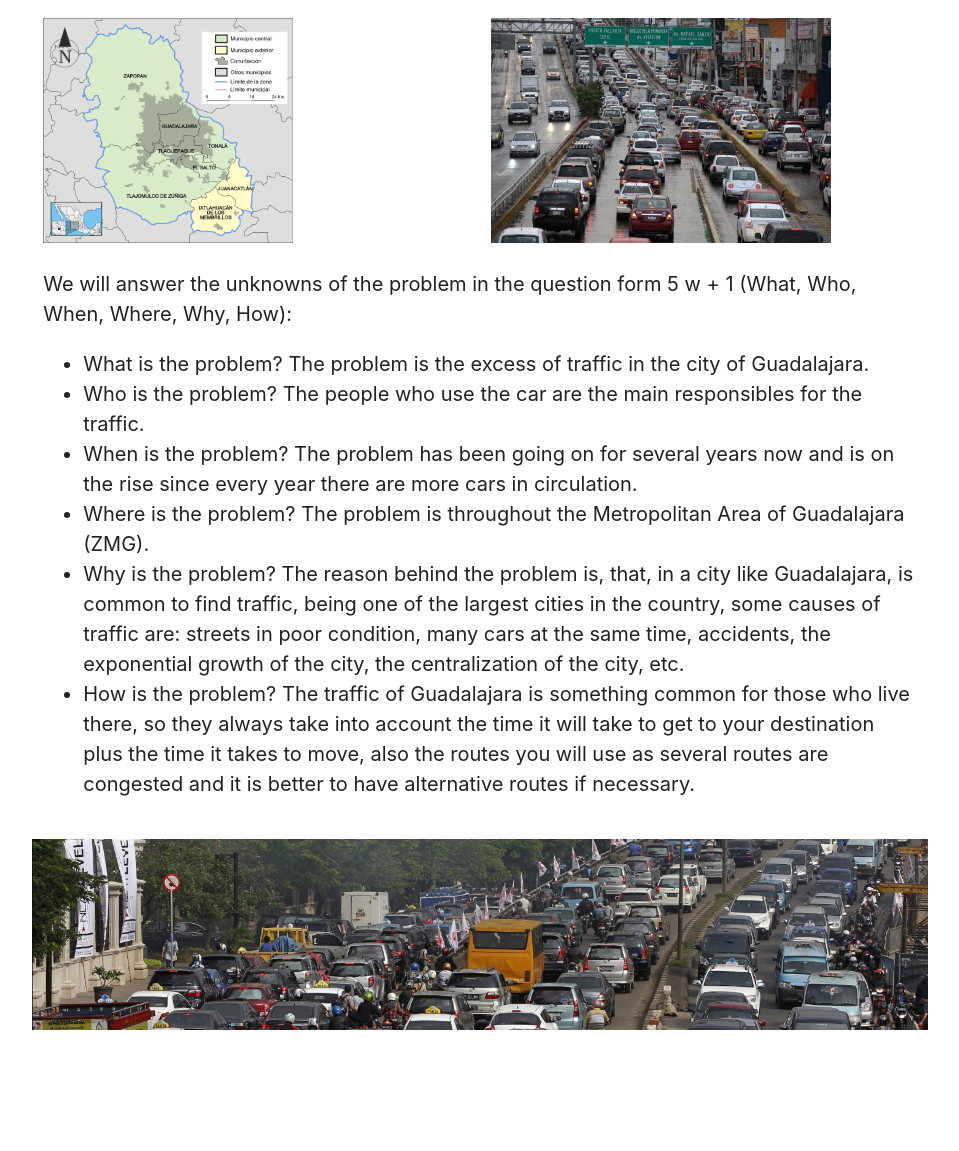
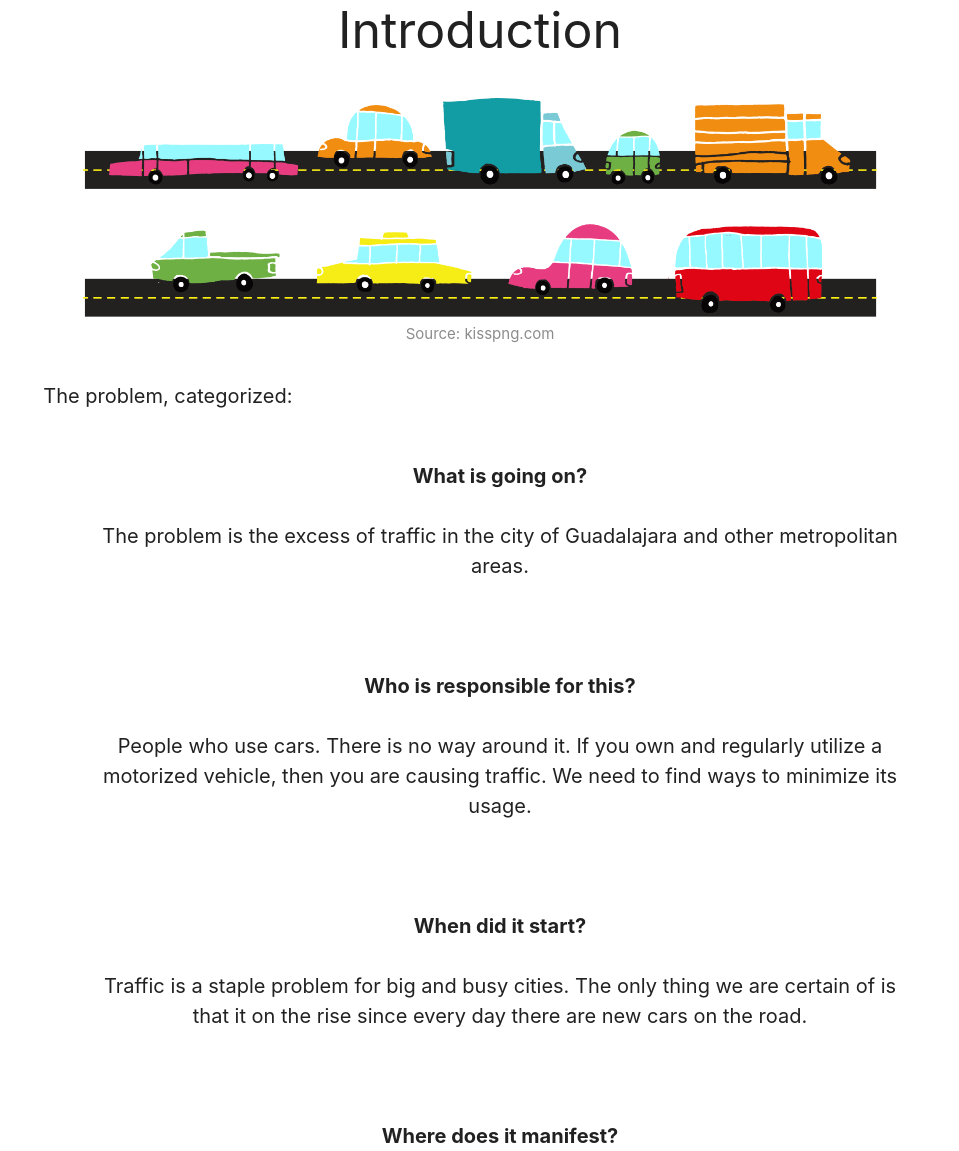
Before and after one commit to LuisWislo/luiswislo.github.io, a plain HTML site: page index.html in a window 1280 px wide. Shown: the part 595-1746 px from the top of the page, without its empty margins (160-1119 px from the left). Before the commit the page ends 1632 px from the top, so only its background shows below. Drawn offline with Linux system fonts and the light colour scheme.

Commit message:
Add files via upload

```diff
--- a/css/propio.css
+++ b/css/propio.css
@@ -9,6 +9,10 @@
 
 .page_title {
   font-size: 45px;
+}
+
+.caption{
+  color:#8c8c8c;
 }
 
 .page_explanation {
--- a/index.html
+++ b/index.html
@@ -69,40 +69,60 @@
     </div>  <!-- /Container Home -->
 
     <div class="container"> <!-- Container Intro -->
+      <br><br>
       <h1 class="center main_title">Introduction</h1>
       <div class="row"> <!-- Page Intro -->
-        <div class="col s6"><img class="responsive-img" src="media/img/ZMG.png" style="width:250px"></div>
-        <div class="col s6"><img class="responsive-img" src="media/img/traffic_intro.jpg" style="width:340px"></div>
+        <div class="col s12 center"><figure><img class="responsive-img" src="media/img/traffik.png"><figcaption class="caption">Source: kisspng.com</figcaption></figure></div>
         <div class="col s12">
-          <p class="page_explanation">We will answer the unknowns of the problem in the question form 5 w + 1
-            (What, Who, When, Where, Why, How):
+          <p class="page_explanation">The problem, categorized:
+            <br><br>
           </p>
-          <ul class="browser-default plain_text">
-            <li>What is the problem?
-              The problem is the excess of traffic in the city of Guadalajara.</li>
-            <li>Who is the problem?
-              The people who use the car are the main responsibles for the traffic.</li>
-            <li>When is the problem?
-              The problem has been going on for several years now and is on the rise since every year there are
-              more cars in circulation.</li>
-            <li>Where is the problem?
-              The problem is throughout the Metropolitan Area of Guadalajara (ZMG).</li>
-            <li>Why is the problem?
-              The reason behind the problem is, that, in a city like Guadalajara, is common to find traffic,
+          <ul class="browser-default plain_text center">
+            <b>What is going on?</b>
+            <br><br>
+
+              The problem is the excess of traffic in the city of Guadalajara and other metropolitan areas.
+              <br><br>
+              <br><br>
+            <b>Who is responsible for this?</b>
+            <br><br>
+              People who use cars. There is no way around it. If you own and regularly utilize a motorized vehicle,
+              then you are causing traffic. We need to find ways to minimize its usage.
+              <br><br>
+              <br><br>
+            <b>When did it start?</b>
+            <br><br>
+              Traffic is a staple problem for big and busy cities. The only thing we are certain of is that it on the
+              rise since every day there are new cars on the road.
+              <br><br>
+              <br><br>
+            <b>Where does it manifest?</b>
+            <br><br>
+              On main roads and speedways, specially during peak hours. Unfortunately, it is sometimes difficult to avoid
+              them.
+              <br><br>
+              <br><br>
+            <b>Why does it happen?</b>
+            <br><br>
+              The reason behind the problem is, that, in a city like Guadalajara, it is common to find traffic,
               being one of the largest cities in the country, some causes of traffic are:
-              streets in poor condition, many cars at the same time, accidents, the exponential growth of the
-              city, the centralization of the city, etc.</li>
-            <li>How is the problem?
+              streets in poor condition, many cars present at the same time, accidents, the exponential growth of the
+              city, the centralization of the city, etc.
+              <br><br>
+              <br><br>
+            <b>How does it affect people?</b>
+            <br><br>
               The traffic of Guadalajara is something common for those who live there,
-              so they always take into account the time it will take to get to your destination plus the time
-              it takes to move, also the routes you will use as several routes are congested and it is better
-              to have alternative routes if necessary.</li>
+              so they always take into account the time it will take them to get to their destination considering the possibility
+              of a slowdown. Also, the routes you use as well as many others may be congested so it is better
+              to know about alternative roads depending on your trip.
           </ul>
         </div>  <!-- /Page Intro -->
 
       </div>  <!-- /Container Intro -->
 
-    <img class="responsive-img" src="media/img/traffic_main.png" style="width:100%">
+    <figure><img class="responsive-img" src="media/img/traffic_main.png" style="width:100%"><figcaption class="caption">Source: info7.mx</figcaption></figure>
+    <br><br>
 
     <script type="text/javascript" src="js/materialize.min.js"></script>  <!-- JavaScript at end of body for optimized loading -->
     <script type="text/javascript" src="js/propio.js"></script>
```
Also changed, not shown: sub/Academic.html (+7 -5 lines), sub/Persona.html (+2 -1 lines), sub/Proposal.html (+1 -0 lines), sub/TopSecret.html (+1 -0 lines), media/img/car.png (added), media/img/traffic.jpg (added), media/img/traffik.png (added).
